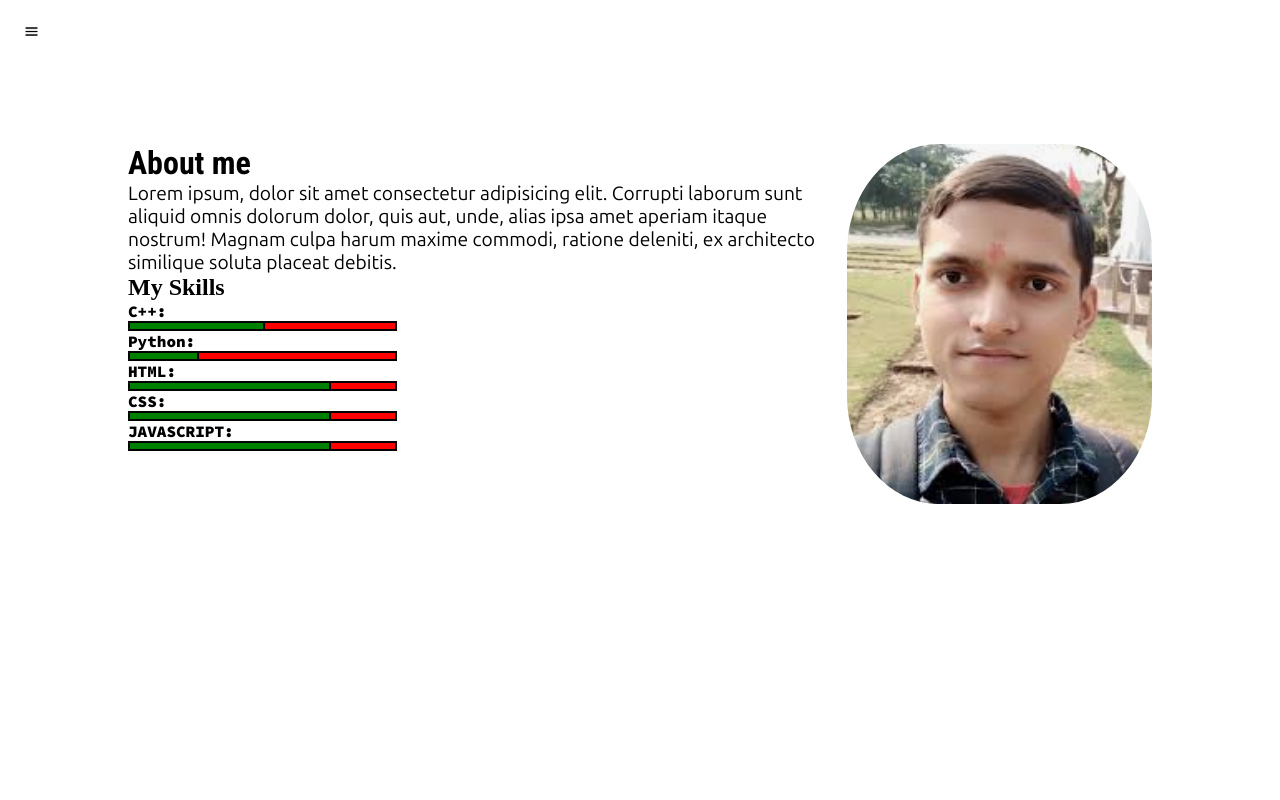
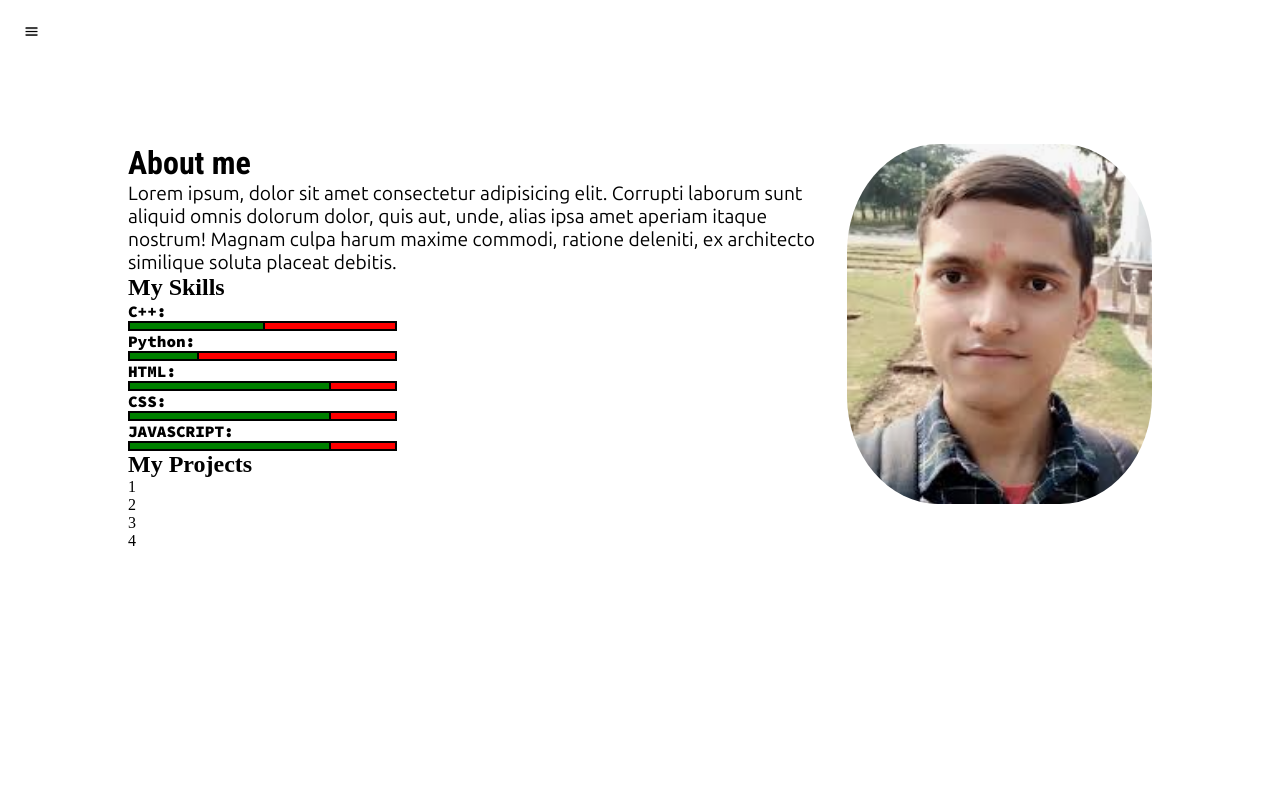
Before and after one commit to Manish85-cell/hsinaM, a Django app: page /iterpu/intro in a window 1280 px wide. Run offline with Django 4.2, Linux system fonts and the light colour scheme; some web fonts are replaced.

Commit message:
second day commit

```diff
--- a/hsinaM/settings.py
+++ b/hsinaM/settings.py
@@ -25,7 +25,7 @@ SECRET_KEY = 'django-insecure-ukuxh#$5dx*r7i!k%((e*2ry+8o9$&*0espz0^1fp99k%!6v7b
 # SECURITY WARNING: don't run with debug turned on in production!
 DEBUG = True
 
-ALLOWED_HOSTS = []
+ALLOWED_HOSTS = ['0a7a-2401-4900-8393-da56-d539-2ee9-5e20-82a2.ngrok-free.app', '127.0.0.1', '.vercel.app']
 
 
 # Application definition
@@ -38,6 +38,7 @@ INSTALLED_APPS = [
     'django.contrib.sessions',
     'django.contrib.messages',
     'django.contrib.staticfiles',
+
 ]
 
 MIDDLEWARE = [
--- a/hsinaM/wsgi.py
+++ b/hsinaM/wsgi.py
@@ -14,3 +14,4 @@ from django.core.wsgi import get_wsgi_application
 os.environ.setdefault('DJANGO_SETTINGS_MODULE', 'hsinaM.settings')
 
 application = get_wsgi_application()
+app = application
--- a/portfolio/static/portfolio/style.css
+++ b/portfolio/static/portfolio/style.css
@@ -16,6 +16,7 @@ div {
 
 .container {
     display: flex;
+    height: 100vh;
 }
 
 .sidebar {
@@ -160,8 +161,9 @@ div {
     flex-direction: column;
     padding-left: 80px;
     padding-right: 80px;
-    width:fit-content
+    width: fit-content;
 }
+
 
 form input {
     height: 22px;
--- a/portfolio/templates/portfolio/intro.html
+++ b/portfolio/templates/portfolio/intro.html
@@ -43,7 +43,11 @@
 
         </div>
         <div class="MyProjects">
-
+            <d class="v head"><h2>My Projects</h2></d>
+              <div>1</div>
+              <div>2</div>
+              <div>3</div>
+              <div>4</div>
         </div>
     </div>
     <div class="devPic">
```
